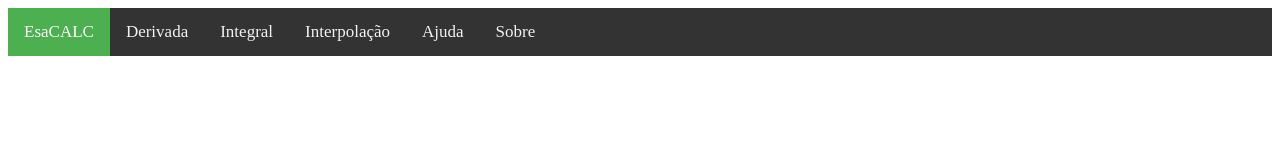
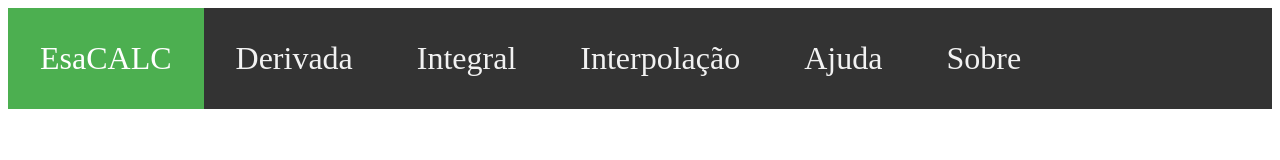
Before and after one commit to Esauc/EsaCalc, a plain HTML site: page index.html in a window 1280 px wide. Drawn offline with Linux system fonts and the light colour scheme.

Commit message:
Update style.css

```diff
--- a/style.css
+++ b/style.css
@@ -10,9 +10,9 @@
   display: block;
   color: #f2f2f2;
   text-align: center;
-  padding: 14px 16px;
+  padding: 1em 1em;
   text-decoration: none;
-  font-size: 17px;
+  font-size: 2em;
 }
 
 /* Change the color of links on hover */
```
